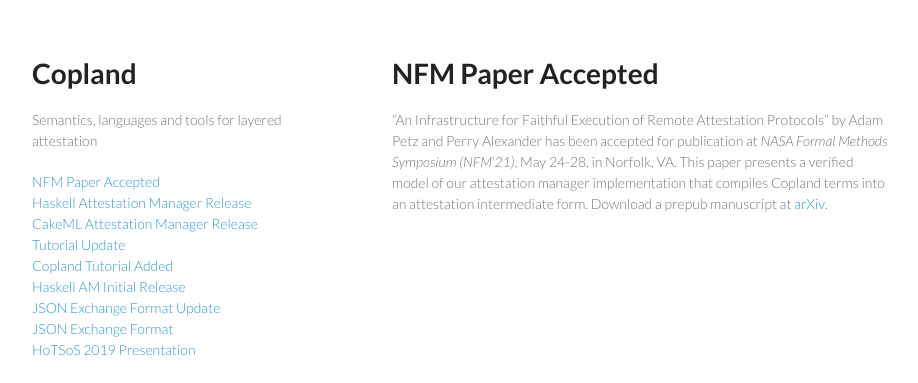
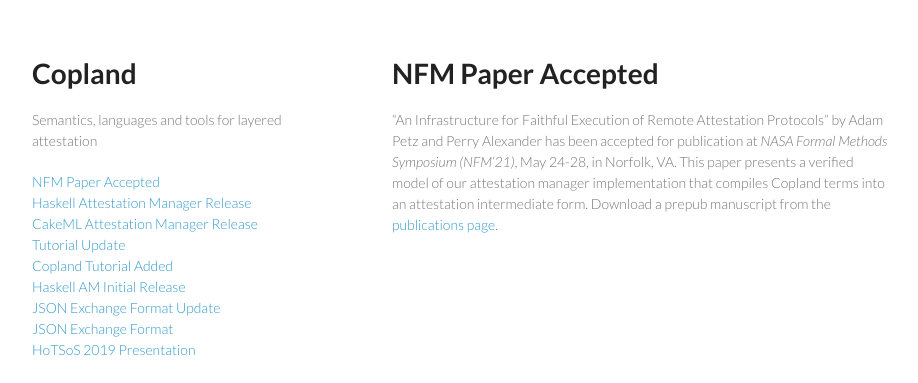
Before and after one commit to ku-sldg/copland, a Jekyll site: the page built from _posts/2021-02-24-NFM-Paper-Accepted.md, in a window 1280 px wide. Shown: the top 383 px of the page, without its empty margins (178-1096 px from the left). Built offline with Jekyll 4.4.1, drawn with Linux system fonts in a browser that asks for light colours.

Commit message:
updating blog post link

```diff
--- a/_posts/2021-02-24-NFM-Paper-Accepted.md
+++ b/_posts/2021-02-24-NFM-Paper-Accepted.md
@@ -9,4 +9,4 @@
 Norfolk, VA. This paper presents a verified model of our attestation
 manager implementation that compiles Copland terms into an attestation
 intermediate form. Download a
-prepub manuscript at [arXiv](https://arxiv.org/abs/2012.10511).
+prepub manuscript from the [publications page](https://ku-sldg.github.io/copland/publications.html).
```
